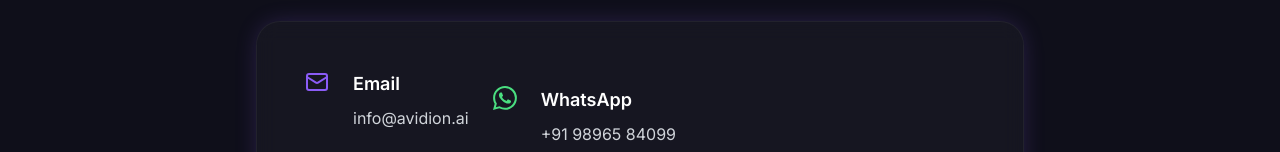
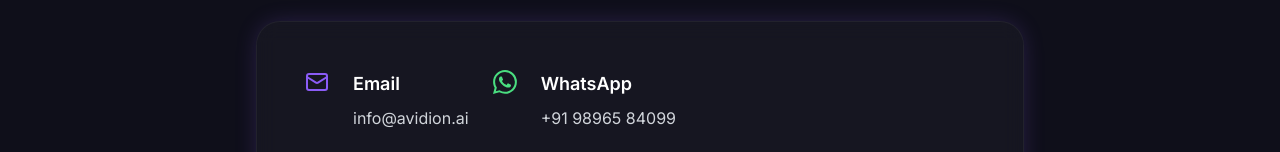
Before and after one commit to sachinavidion/avidionwebsite, a React (Vite) app: page /contact in a window 1280 px wide. Shown: the part 648-800 px from the top of the page. Built offline with nearby package versions, Linux system fonts and the light colour scheme.

Commit message:
Update ContactInfo.tsx
whatsapp alignment

```diff
--- a/src/components/contact/ContactInfo.tsx
+++ b/src/components/contact/ContactInfo.tsx
@@ -69,8 +69,8 @@ const ContactInfo = () => {
                   info@avidion.ai
                 </a>
               </div>
-              <motion.div
-  className="flex items-start gap-6 mt-4"
+ <motion.div
+  className="flex items-start gap-6"
   variants={itemVariants}
 >
   <div className="flex-shrink-0">
@@ -78,7 +78,7 @@ const ContactInfo = () => {
       whileHover={{
         rotate: 360,
         scale: 1.2,
-        transition: { duration: 0.8, ease: "easeInOut" }
+        transition: { duration: 0.8, ease: "easeInOut" },
       }}
     >
       <BsWhatsapp size={24} className="text-green-400" />
```
